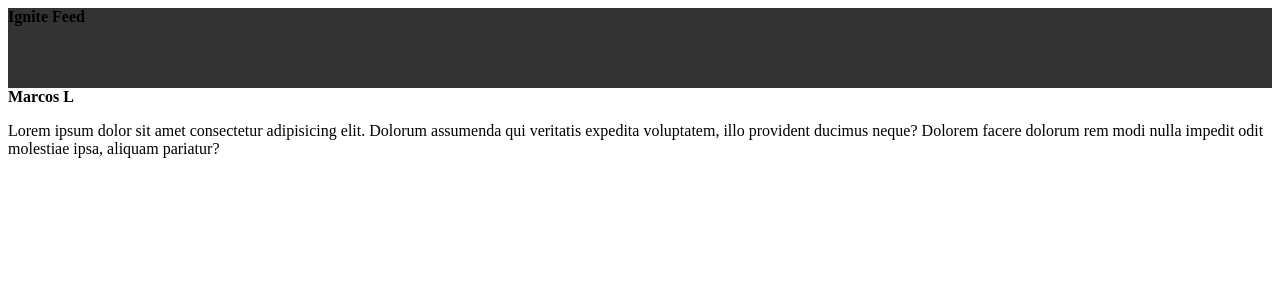
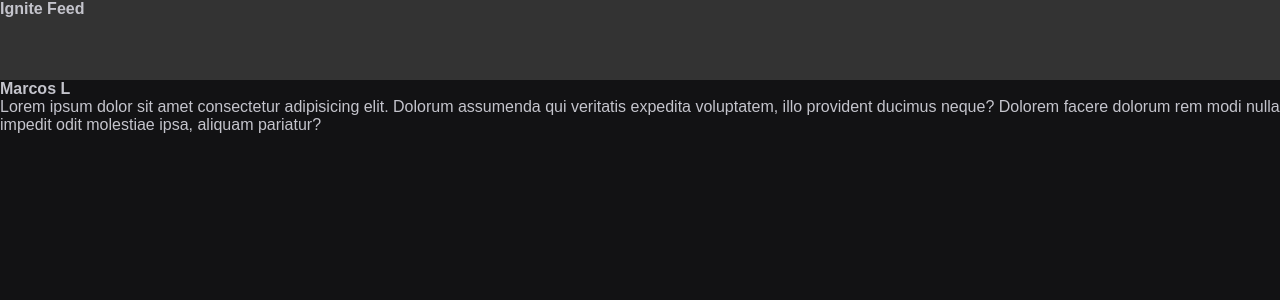
Before and after one commit to marocss/ignite-feed, a React (Vite) app: page / in a window 1280 px wide. Shown: the top 300 px of the page. Built offline with nearby package versions, Linux system fonts and the light colour scheme.

Commit message:
estrutura da aplicacao
css global

```diff
--- a/index.html
+++ b/index.html
@@ -2,8 +2,14 @@
 <html lang="en">
   <head>
     <meta charset="UTF-8" />
+    <link rel="preconnect" href="https://fonts.googleapis.com">
+    <link rel="preconnect" href="https://fonts.gstatic.com" crossorigin>
+
     <link rel="icon" type="image/svg+xml" href="/vite.svg" />
     <meta name="viewport" content="width=device-width, initial-scale=1.0" />
+
+    <link href="https://fonts.googleapis.com/css2?family=Roboto:wght@400;700&display=swap" rel="stylesheet">
+
     <title>Vite + React</title>
   </head>
   <body>
--- a/src/App.jsx
+++ b/src/App.jsx
@@ -1,5 +1,7 @@
 import { Header } from './components/Header'
 import { Post } from './Post'
+
+import './global.css'
 
 function App() {
   return (
--- a/src/components/Header.jsx
+++ b/src/components/Header.jsx
@@ -3,7 +3,7 @@
 export const Header = () => {
   return (
     <header className={styles.header}>
-    <strong>Ignite Feed</strong>
+      <strong>Ignite Feed</strong>
     </header>
   )
 }
--- /dev/null
+++ b/src/global.css
@@ -0,0 +1,31 @@
+:root {
+  --white: #fff;
+
+  --gray-100: #e1e1e6;
+  --gray-300: #c4c4cc;
+  --gray-400: #8d8d99;
+  --gray-600: #323238;
+  --gray-700: #29292e;
+  --gray-800: #202024;
+  --gray-900: #121214;
+
+  --green-500: #00875f;
+}
+
+* {
+  margin: 0;
+  padding: 0;
+  box-sizing: border-box;
+}
+
+body {
+  background: var(--gray-900);
+  color: var(--gray-300);
+  -webkit-font-smoothing: antialiased;
+}
+
+body, input, textarea, button {
+  font-family: 'Robot', sans-serif;
+  font-weight: 400;
+  font-size: 1rem;
+}
```
